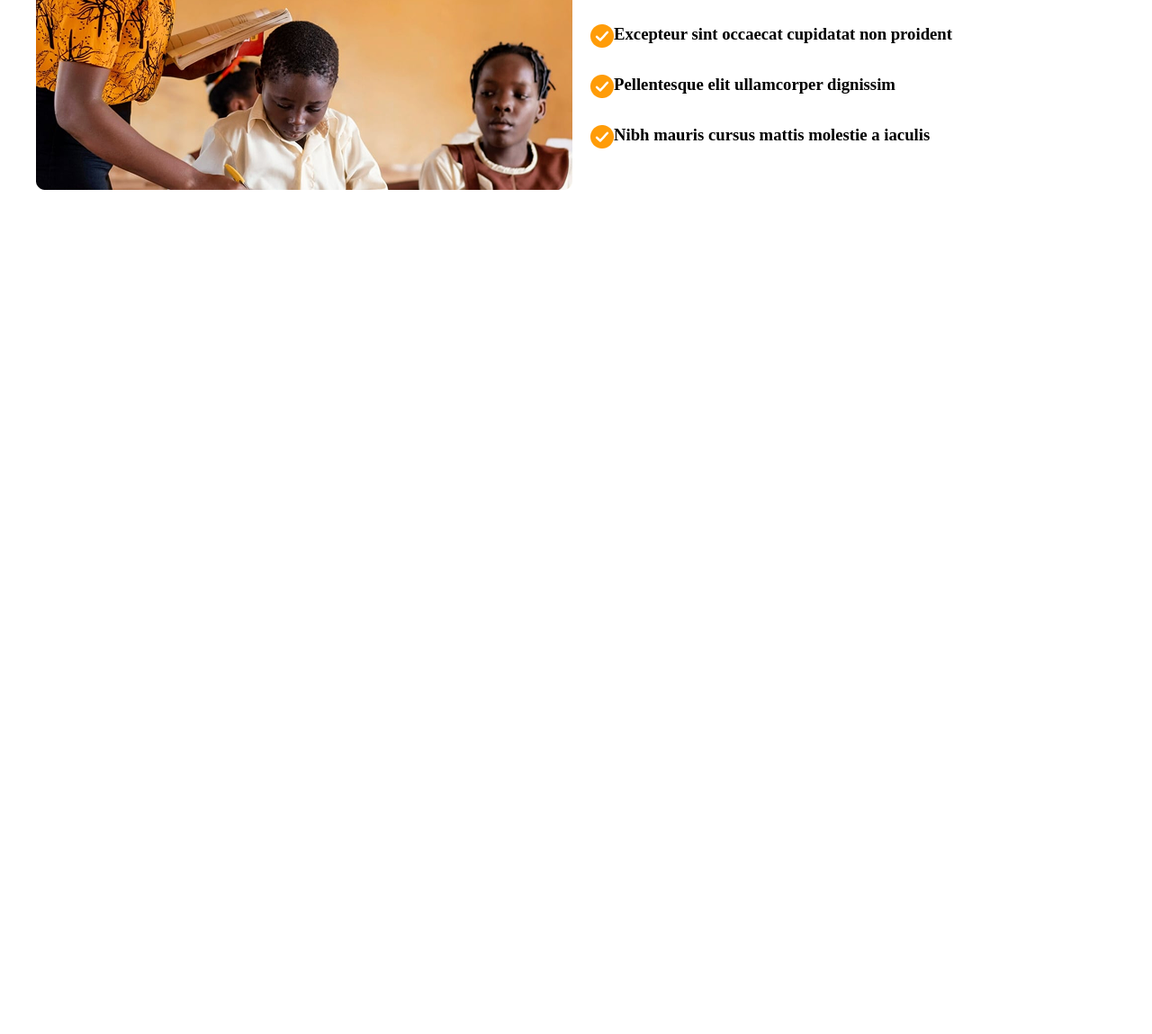
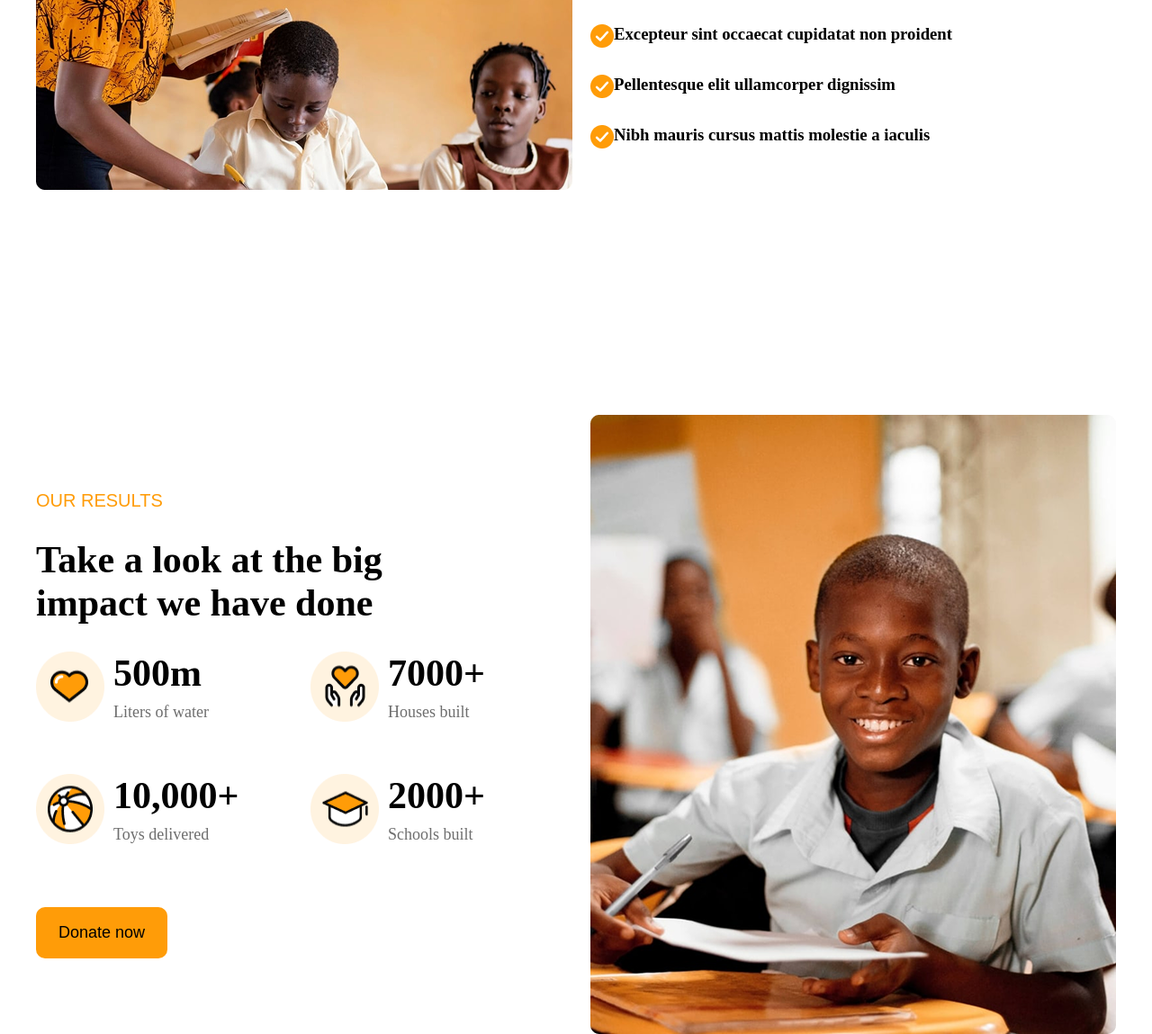
Before and after one commit to mirjonovogomuhammad06-gif/Exam-3, a plain HTML site: page index.html in a window 1280 px wide. Shown: the part 2543-3692 px from the top of the page at 90% size. Before the commit the page ends 2754 px from the top, so only its background shows below. Drawn offline with Linux system fonts and the light colour scheme.

Commit message:
added section4 in html and styled with css

```diff
--- a/index.html
+++ b/index.html
@@ -87,5 +87,46 @@
             </div>
         </div>
     </div>
+
+    <div class="section4">
+        <div class="left3">
+            <span class="span">OUR RESULTS</span>
+            <h2>Take a look at the big <br>impact we have done</h2>
+            <div class="box">
+                <div class="text_in_box">
+                    <img src="images/IMAGE (38).png" alt="">
+                    <div>
+                        <h2>500m</h2>
+                        <p>Liters of water</p>
+                    </div>
+                </div>
+                <div class="text_in_box">
+                    <img src="images/IMAGE (39).png" alt="">
+                    <div>
+                        <h2>7000+</h2>
+                        <p>Houses built</p>
+                    </div>
+                </div>
+            </div>
+                <div class="box1">
+                <div class="text_in_box">
+                    <img src="images/IMAGE (40).png" alt="">
+                    <div>
+                        <h2>10,000+</h2>
+                        <p>Toys delivered</p>
+                    </div>
+                </div>
+                <div class="text_in_box">
+                    <img src="images/IMAGE (41).png" alt="">
+                    <div>
+                        <h2>2000+</h2>
+                        <p>Schools built</p>
+                    </div>
+                </div>
+            </div>
+            <button class="bt_in_header">Donate now</button>
+        </div>
+        <img src="images/IMAGE (42).png" alt="">
+    </div>
 </body>
 </html>
--- a/style.css
+++ b/style.css
@@ -154,3 +154,43 @@ font-size: 18px;
     gap: 30px;
     margin-top: 60px;
 }
+.left3 h2{
+font-size: 42px;
+}
+.text_in_box{
+    display: flex;
+    width: fit-content;
+
+    gap: 10px;
+    width: 230px;
+}
+.left3 p{
+    font-size: 18px;
+    margin-top: 9px;
+}
+.box{
+    display: flex;
+    gap: 75px;
+}
+.box1{
+    display: flex;
+    gap: 75px;
+    margin-top: 28px;
+}
+.section4{
+    display: flex;
+    max-width: 1200px;
+    margin: auto;
+    justify-content: space-between;
+    align-items: center;
+    margin-top: 250px;
+}
+.left3{
+    display: flex;
+    flex-direction: column;
+    align-items: start;
+    gap: 30px;
+}
+.left3 button{
+    margin-top: 40px;
+}
```
Also changed, not shown: images/IMAGE (38).png (added), images/IMAGE (39).png (added), images/IMAGE (40).png (added), images/IMAGE (41).png (added), images/IMAGE (42).png (added).
